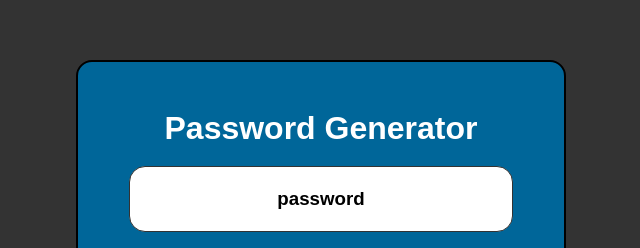
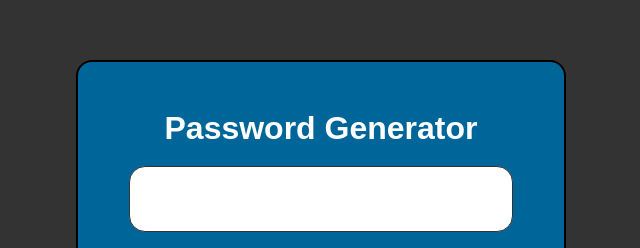
Before and after one commit to ezzylan/PasswordGenerator, a plain HTML site: page index.html in a window 1280 px wide. Shown: the part 131-379 px from the top of the page, without its empty margins (319-959 px from the left). Drawn offline with Linux system fonts and the light colour scheme.

Commit message:
first commit

```diff
--- a/index.html
+++ b/index.html
@@ -13,7 +13,7 @@
 <body>
     <div class="container">
         <h1 class="title">Password Generator</h1>
-        <h3 class="password-display" id="password-display">password</h3>
+        <h3 class="password-display" id="password-display"></h3>
         <form class="form" id="pw-gen-form">
             <label for="charAmountNum">Number of Characters</label>
             <div class="char-amount-container">
```
